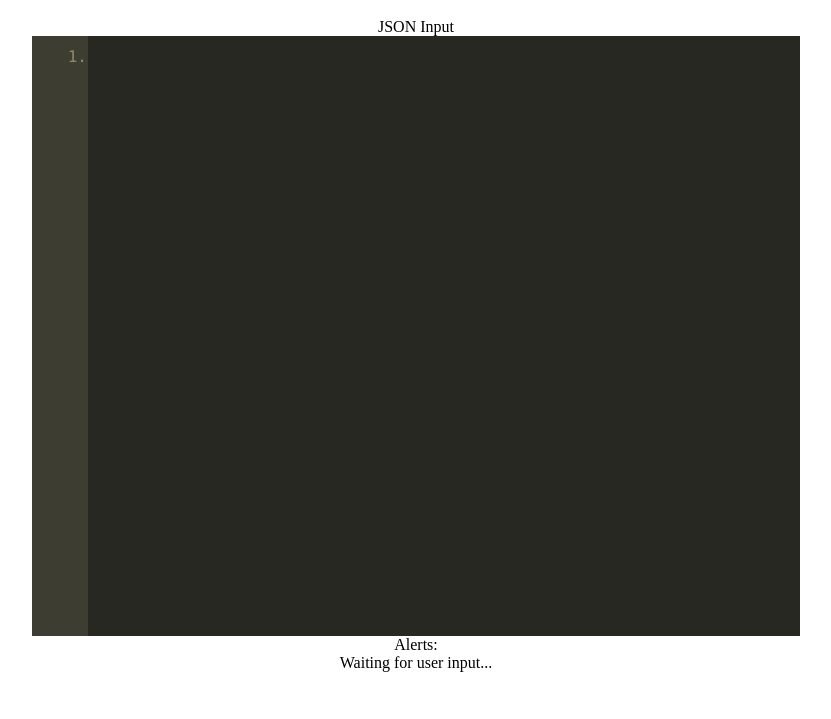
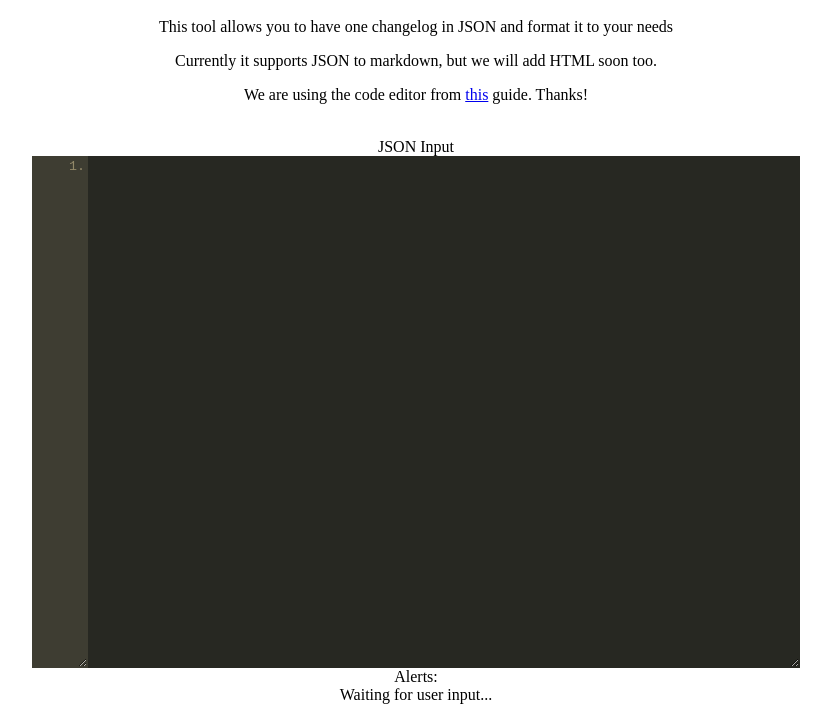
Before and after one commit to CaptureCoop/JSON-CL, a plain HTML site: page index.html in a window 1280 px wide. Shown: the part 40-759 px from the top of the page, without its empty margins (224-1055 px from the left). Drawn offline with Linux system fonts and the light colour scheme.

Commit message:
Added credits

```diff
--- a/css/editor.css
+++ b/css/editor.css
@@ -1,3 +1,7 @@
+//Credit and thanks to:
+//https://medium.com/weekly-webtips/enable-line-numbering-to-any-html-textarea-35e15ea320e2
+
+
 #codeEditor, #lineCounter {
     font-family: lucida console, courier new, courier, monospace;
     margin: 0;
--- a/index.html
+++ b/index.html
@@ -9,6 +9,10 @@
 	<body>
 		<div align="center">
 			<h1>JSON-CL</h1>
+			<p>This tool allows you to have one changelog in JSON and format it to your needs</p>
+			<p>Currently it supports JSON to markdown, but we will add HTML soon too.</p>
+			<p>We are using the code editor from <a href="https://medium.com/weekly-webtips/enable-line-numbering-to-any-html-textarea-35e15ea320e2" target="_blank">this</a> guide. Thanks!</p>
+			</br>
 			<label>JSON Input</label>
 			<div style="width:60%">
 				<textarea id='lineCounter' wrap='off' readonly>1.</textarea>
```
